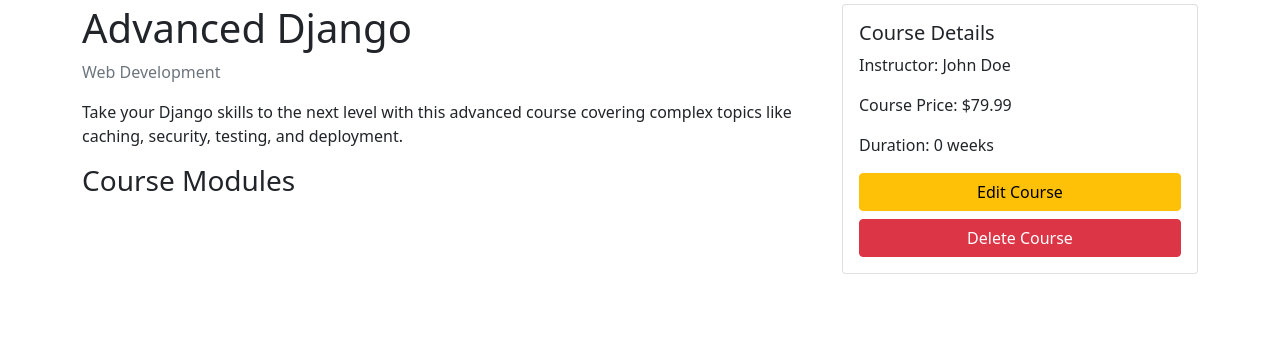
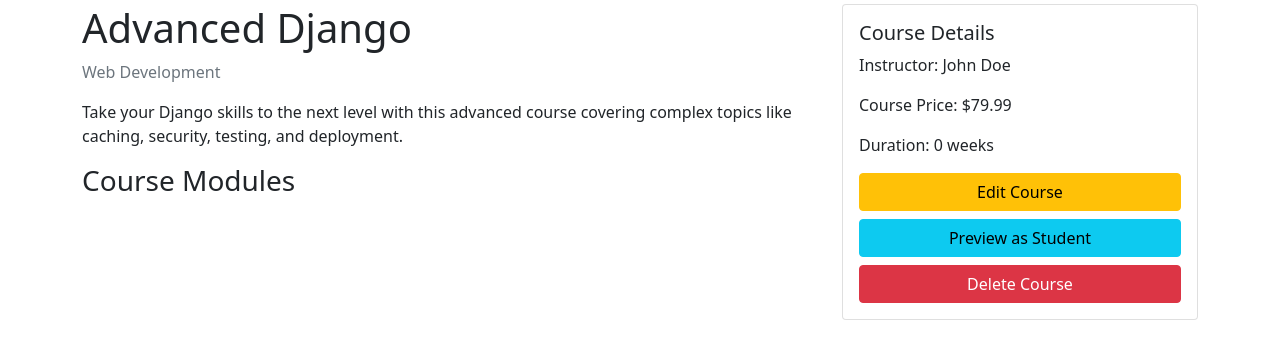
Before and after one commit to VanDung-dev/LearnOnline, a Django app: page /courses/advanced-django/ in a window 1280 px wide. Shown: the part 116-475 px from the top of the page. Run offline with Django 5.2, Linux system fonts and the light colour scheme; a user stored in the database is signed in; data comes from the database, SQL or seed files in the repository; data that the repository does not hold is empty; some libraries are stand-ins or nearby versions.

Commit message:
feat(templates\courses): add course preview functionality
- Add preview mode toggle for instructors
- Display preview alert for students
- Implement preview button in instructor options
- Adjust conditional rendering for preview state

```diff
--- a/templates/courses/course_detail.html
+++ b/templates/courses/course_detail.html
@@ -3,6 +3,13 @@
 {% block title %}{{ course.title }} - Online Learning Platform{% endblock %}
 
 {% block content %}
+{% if is_preview %}
+<div class="alert alert-info">
+    <h4>Preview Mode</h4>
+    <p>You are previewing this course as a student. This is how students will see your course.</p>
+</div>
+{% endif %}
+
 <nav aria-label="breadcrumb">
     <ol class="breadcrumb">
         <li class="breadcrumb-item"><a href="{% url 'courses:home' %}">Home</a></li>
@@ -113,10 +120,11 @@
                 <p class="card-text">Duration: {{ course|course_duration_weeks }} week{{ course|course_duration_weeks|pluralize }}</p>
 
                 {% if user.is_authenticated %}
-                    {% if user == course.instructor %}
+                    {% if user == course.instructor and not is_preview %}
                         <!-- Show edit and delete options for course instructor -->
                         <div class="d-grid gap-2">
                             <a href="{% url 'courses:edit_course' course.slug %}" class="btn btn-warning">Edit Course</a>
+                            <a href="{% url 'courses:preview_course' course.slug %}" class="btn btn-info">Preview as Student</a>
                             <a href="{% url 'courses:delete_course' course.slug %}" class="btn btn-danger">Delete Course</a>
                         </div>
                     {% elif is_enrolled %}
```
